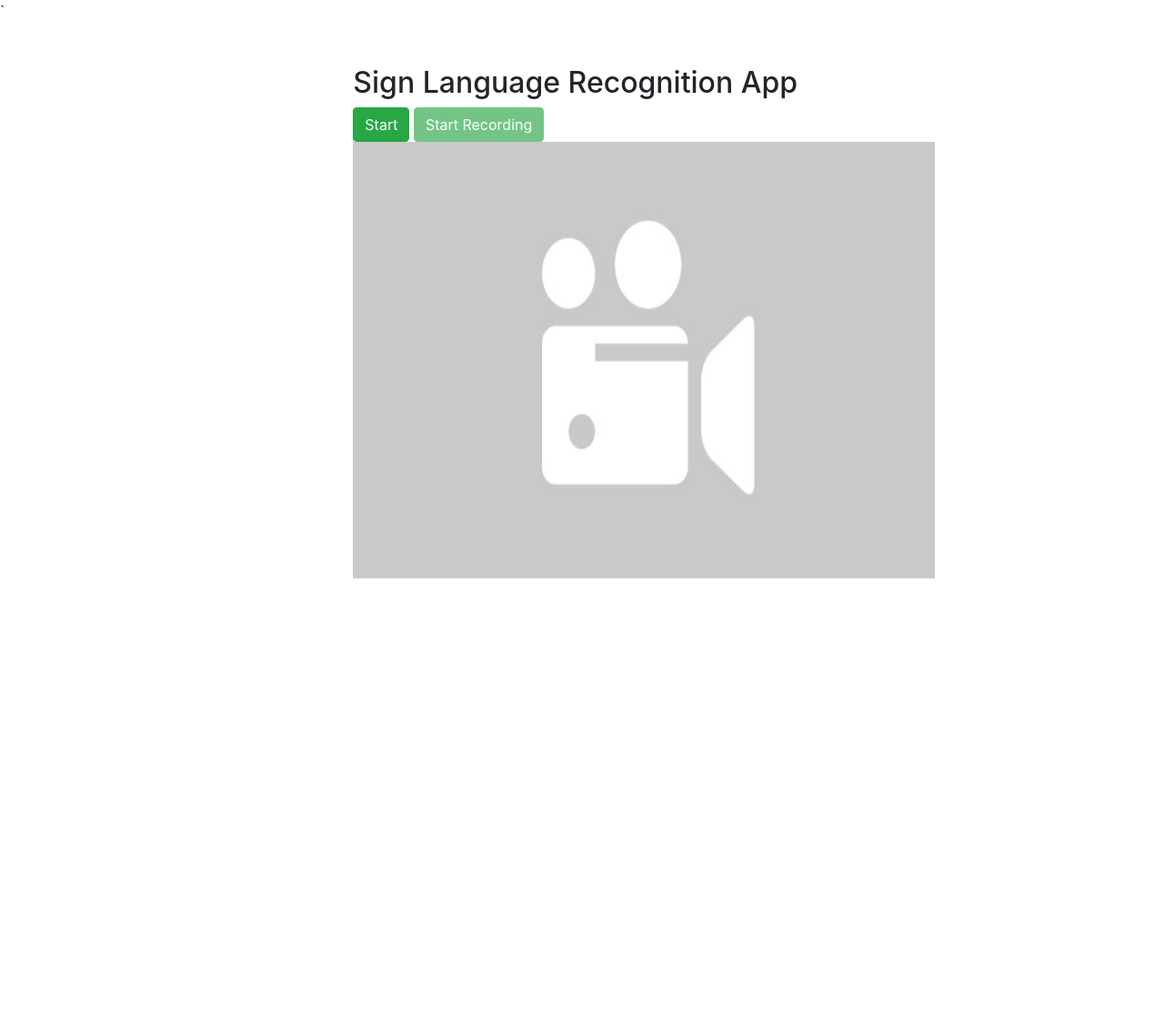
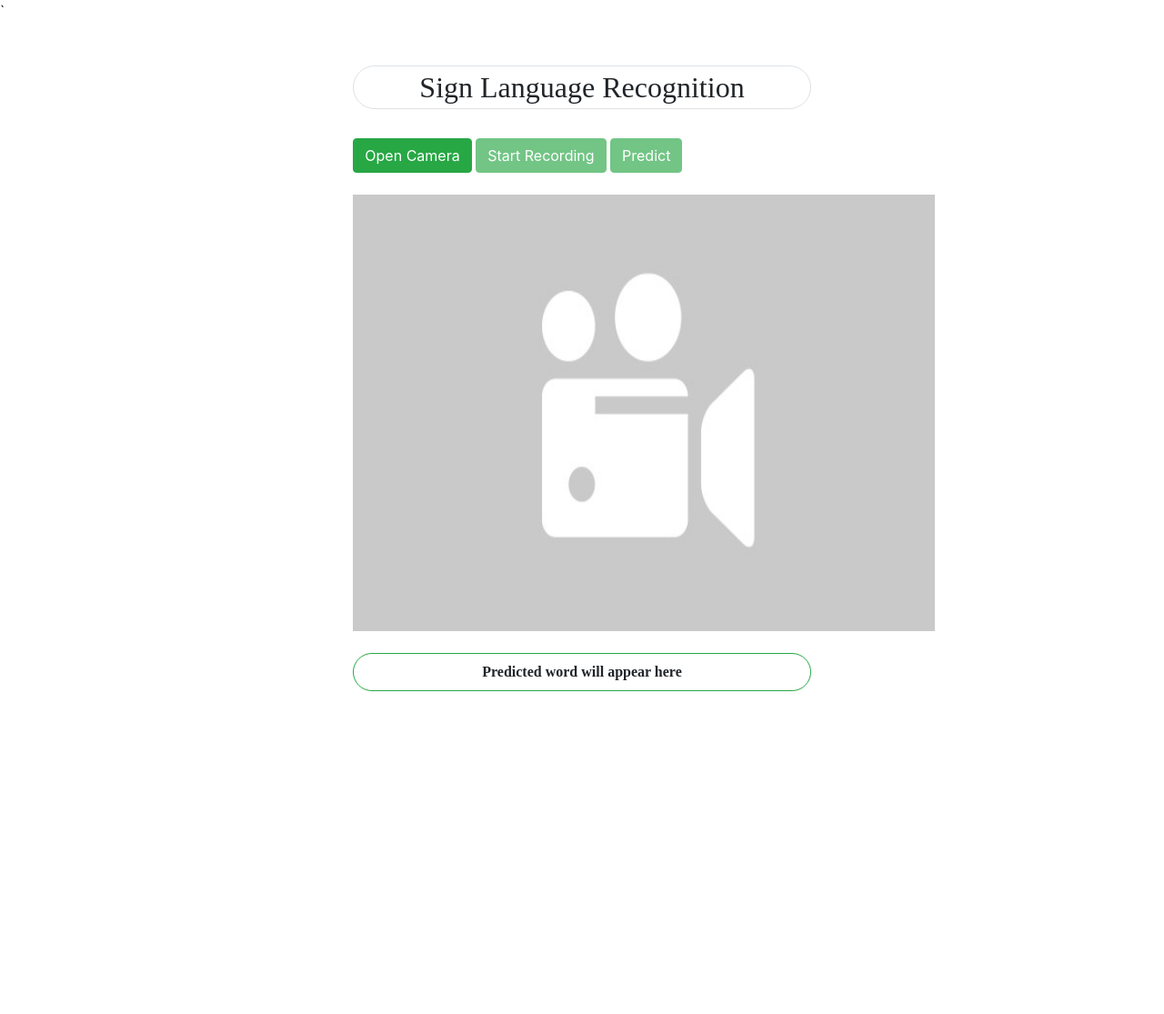
Before and after one commit to imanRagab/sign-lang-rec, a Flask app: page / in a window 1280 px wide. Shown: the top 1115 px of the page at 91% size. After the commit the page ends 760 px from the top, so only its background shows below. Run offline with Flask 2, Linux system fonts and the light colour scheme; some libraries are stand-ins or nearby versions.

Commit message:
Video Client Record & Preview

```diff
--- a/app.py
+++ b/app.py
@@ -44,8 +44,8 @@ def start_stop_record():
     if request.args.get('start') == 'true':
         rec = True
         now = datetime.datetime.now()
-        fourcc = cv2.VideoWriter_fourcc(*'MP4V')
-        video_name = 'media/vid_{}.mp4'.format(str(now).replace(":", '').replace(" ", '').replace('.', ''))
+        fourcc = cv2.VideoWriter_fourcc(*'XVID')
+        video_name = 'media/vid_{}.avi'.format(str(now).replace(":", '').replace(" ", '').replace('.', ''))
         out = cv2.VideoWriter(video_name, fourcc, 20.0, (640, 480))
     else:
         rec = False
--- a/static/scripts/main.js
+++ b/static/scripts/main.js
@@ -3,17 +3,21 @@ $(document).ready(function() {
     var videoRecord = document.getElementById("videoRecordElement");
     var camBtn = document.getElementById("camBtn");
     var recBtn = document.getElementById("recBtn");
+    var predBtn = document.getElementById("predBtn");
+    var predtxt = document.getElementById("pred");
     var canvas = document.getElementById('canvas');
     var context = canvas.getContext('2d');
     var appUrl = window.location.protocol + '//' + document.domain + ':' + location.port
     var socket = io.connect(appUrl);
-    const FPS = 6;
+    const FPS = 200;
     var facingMode = "user";
     var constraints = { audio: false, video: { facingMode: facingMode } };
     var camStatus = false;
     var recStatus = false;
     var recordInterval
     var videoPlaceholder = document.getElementById('videoPlaceholder')
+    var mediaRecorder;
+    var blobsRecorded = [];
 
     socket.on('connect', function(){
         console.log("Connected...!", socket.connected)
@@ -21,13 +25,14 @@ $(document).ready(function() {
 
     camBtn.addEventListener("click", handleCamera);
     recBtn.addEventListener("click", handleVideoRecord);
-
+    predBtn.addEventListener("click", handlePrediction);
 
     function handleCamera() {
 
-        camBtn.innerText = camStatus ? "Start" : "Stop"
-        camBtn.className = camStatus ? "btn btn-success" : "btn btn-danger";
-        if(!camStatus) {
+        camStatus = !camStatus;
+        camBtn.innerText = !camStatus ? "Open Camera" : "Stop Camera"
+        camBtn.className = !camStatus ? "btn btn-success" : "btn btn-danger";
+        if(camStatus) {
             recBtn.disabled = false;
             handleVideo('stream')
             navigator.mediaDevices.getUserMedia(constraints)
@@ -36,20 +41,19 @@ $(document).ready(function() {
                                 video.play();
                             });
         } else {
-            stopStreamedVideo(video);
-            recBtn.disabled = true;
-            handleVideo();
-            if (recStatus) handleVideoRecord();
+            stopCamera();
         }
-        camStatus = !camStatus;
     }
 
     async function handleVideoRecord() {
-        recBtn.innerText = recStatus ?  "Start Recording" : "Stop Recording";
-        recBtn.className = recStatus ?  "btn btn-success" : "btn btn-danger";
+        recStatus = !recStatus;
+        recBtn.innerText = !recStatus ?  "Start Recording" : "Stop Recording";
+        recBtn.className = !recStatus ?  "btn btn-success" : "btn btn-danger";
         // record streaming
         await sendRecordRequest()
-        if (!recStatus) {
+        if (recStatus) {
+            blobsRecorded = [];
+            clientRecord();
             recordInterval = setInterval(() => {
                 width=video.width;
                 height=video.height;
@@ -59,12 +63,33 @@ $(document).ready(function() {
                 socket.emit('image', data);
             }, 1000/FPS);
         } else {
-            clearInterval(recordInterval);
+            stopRecord();
+        }
+    }
+
+    function handlePrediction() {
+        // @todo
+        // call model prediction api
+        predtxt.innerHTML = "Prediction"
+        predBtn.disabled = true;
+    }
+
+    function stopCamera() {
+        stopStreamedVideo(video);
+        recBtn.disabled = true;
+        if (recStatus) handleVideoRecord();
+        handleVideo();
+    }
+
+    function stopRecord() {
+        mediaRecorder.stop();
+        clearInterval(recordInterval);
+        if (camStatus) {
+            playRecord();
+            handleCamera();
             handleVideo('record');
         }
-        recStatus = !recStatus;
     }
-
 
     function stopStreamedVideo(videoElem) {
         const stream = videoElem.srcObject;
@@ -79,18 +104,7 @@ $(document).ready(function() {
         $.ajax({
             type: "GET",
             url: '/record',
-            data: { 'start' : !recStatus},
-            success: function(data){
-                if(!recStatus) {
-                    let videoUrl = appUrl + '/' + data.video_name
-                    let source = document.createElement('source');
-                    source.src = videoUrl;
-                    source.type = 'video/mp4'
-                    videoRecord.innerHTML = '';
-                    videoRecord.appendChild(source);
-                    videoRecord.play();
-                }
-            }
+            data: { 'start' : recStatus}
         });
     }
 
@@ -101,11 +115,14 @@ $(document).ready(function() {
                 videoPlaceholder.style.display = "none";
                 video.style.display = "block";
                 videoRecord.style.display = "none";
+                predBtn.disabled = true
+                predtxt.innerHTML = "Predicted word will appear here"
                 break;
             case 'record':
                 videoPlaceholder.style.display = "none";
                 video.style.display = "none";
                 videoRecord.style.display = "block";
+                predBtn.disabled = false
                 break;
             default:
                 videoPlaceholder.style.display = "block";
@@ -116,4 +133,17 @@ $(document).ready(function() {
     }
 
 
+    function clientRecord() {
+        mediaRecorder = new MediaRecorder(video.srcObject, { mimeType: 'video/webm' });
+        mediaRecorder.addEventListener('dataavailable', function(e) {
+            blobsRecorded.push(e.data);
+        });
+        mediaRecorder.start(1000);
+    }
+
+    function playRecord() {
+        var type = (blobsRecorded[0] || {}).type;
+        var superBuffer = new Blob(blobsRecorded, {type});
+        videoRecord.src = window.URL.createObjectURL(superBuffer);
+    }
 });
--- a/templates/index.html
+++ b/templates/index.html
@@ -15,16 +15,19 @@
         <div class="container">
             <div class="row" style="width:800px; margin:0 auto;">
                 <div class="col-lg-8  offset-lg-2">
-                    <h2 class="mt-5">{{ "Sign Language Recognition App" }}</h2>
-
-					<button id="camBtn" class="btn btn-success" name="stop">Start</button>
+                    <h2 class="mt-5 p-1 border text-center" style="border-radius:25px; font-family: serif;">{{ "Sign Language Recognition" }}</h2>
+                    <br>
+					<button id="camBtn" class="btn btn-success" name="stop">Open Camera</button>
                     <button id="recBtn" disabled='' class="btn btn-success"name="rec">Start Recording</button>
+                    <button id="predBtn" disabled='' class="btn btn-success"name="rec">Predict</button>
+                    <br><br>
                     <div id="videoDiv">
                         <img id="videoPlaceholder" src="{{ url_for('static', filename='images/videoplaceholder.jpg') }}"/ width="640" height="480">
-                        <video autoplay playsinline id="videoElement" width="640" height="480" display="none"></video>
-                        <video autoplay playsinline id="videoRecordElement" width="640" height="480" display="none"></video>
+                        <video autoplay playsinline id="videoElement" width="640" height="480" style="display:none;"></video>
+                        <video controls playsinline id="videoRecordElement" width="640" height="480" style="display:none;"></video>
+                        <br><br><strong><p id="pred" class="text-center p-2 border border-success" style="border-radius:25px; font-family: serif;">Predicted word will appear here</p></strong>
                     </div>
-                    <canvas id="canvas"  width="640" height="480"></canvas>
+                    <canvas id="canvas"  width="640" height="480" style="display:none;"></canvas>
                 </div>
             </div>
         </div>
```
